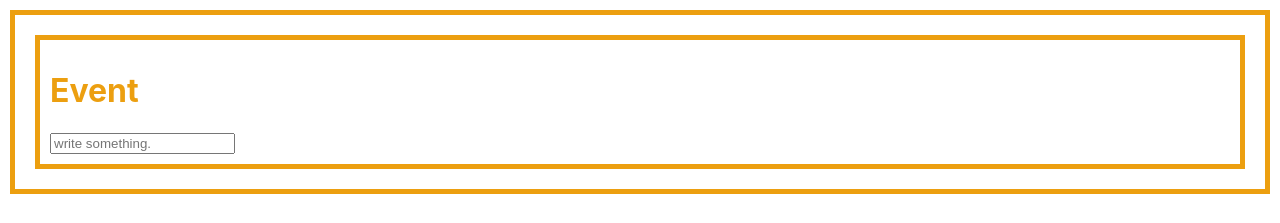
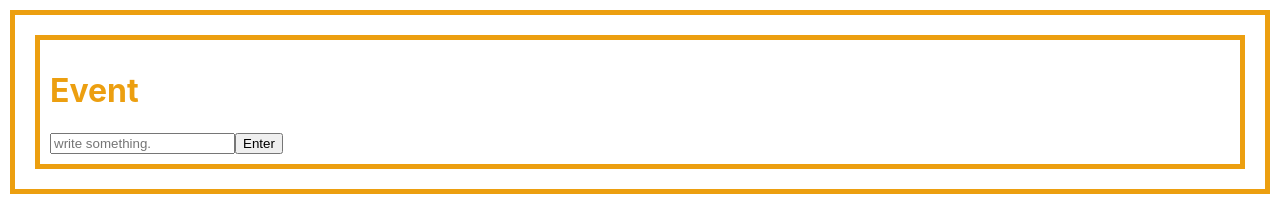
Before and after one commit to songdoing/react-notes, a React (Create React App) app: page / in a window 1280 px wide. Shown: the top 223 px of the page. Built offline with nearby package versions, Linux system fonts and the light colour scheme.

Commit message:
add onclick

```diff
--- a/src/EventPractice.js
+++ b/src/EventPractice.js
@@ -1,6 +1,10 @@
 import React, { Component } from 'react';
 
 class EventPractice extends Component {
+
+    state = {
+        message : ''
+    }
 
     render() {
         return (
@@ -10,9 +14,20 @@ class EventPractice extends Component {
                         onChange = {
                             (e) => {
                                 console.log(e.target.value);
+                                this.setState({
+                                    message : e.target.value
+                                })
                             }
                         }
                 />
+                <button onClick = {
+                    () => {
+                        alert(this.state.message);
+                        this.setState({
+                            message : ''
+                        });
+                    }
+                }>Enter</button>
             </div>
         );
     }
```
